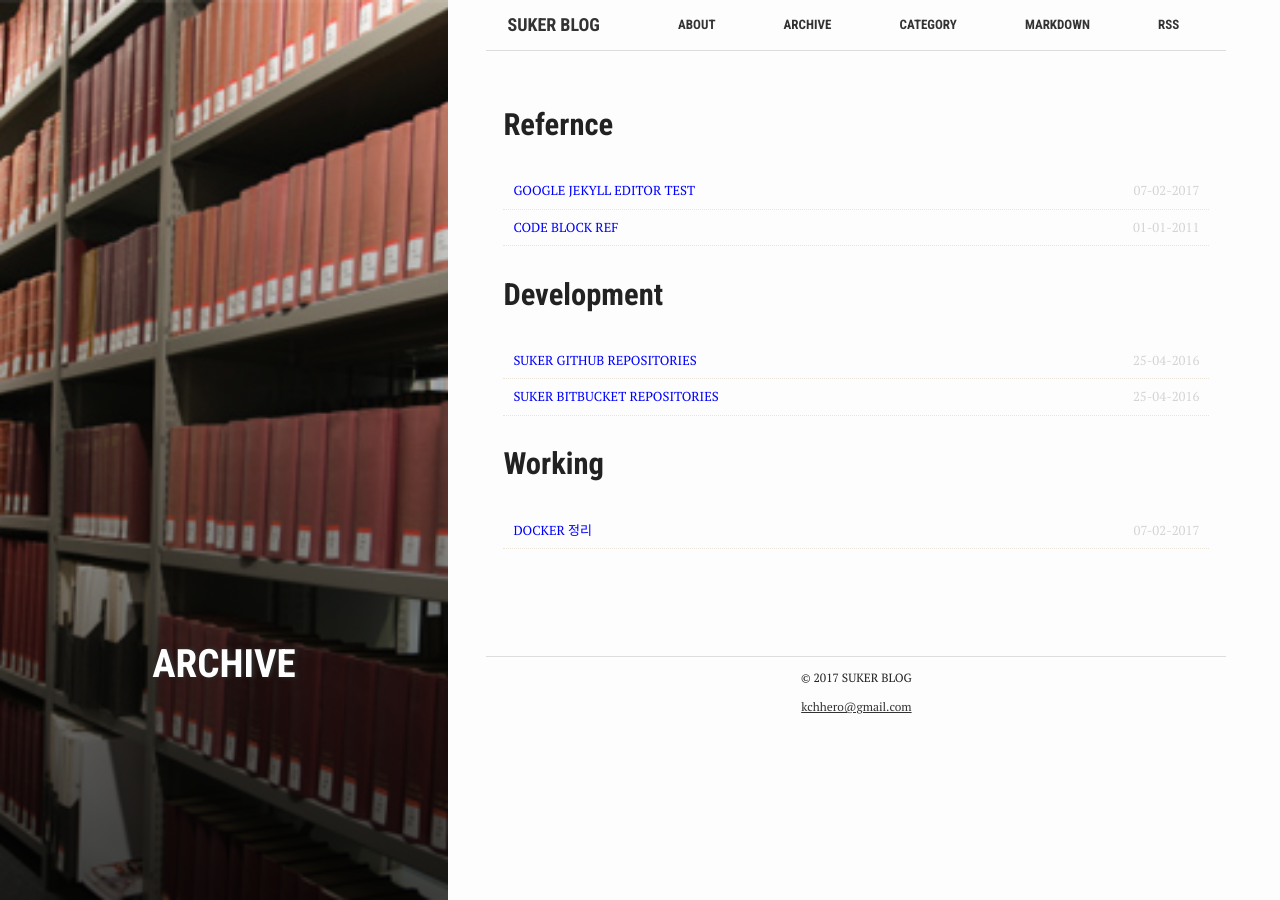
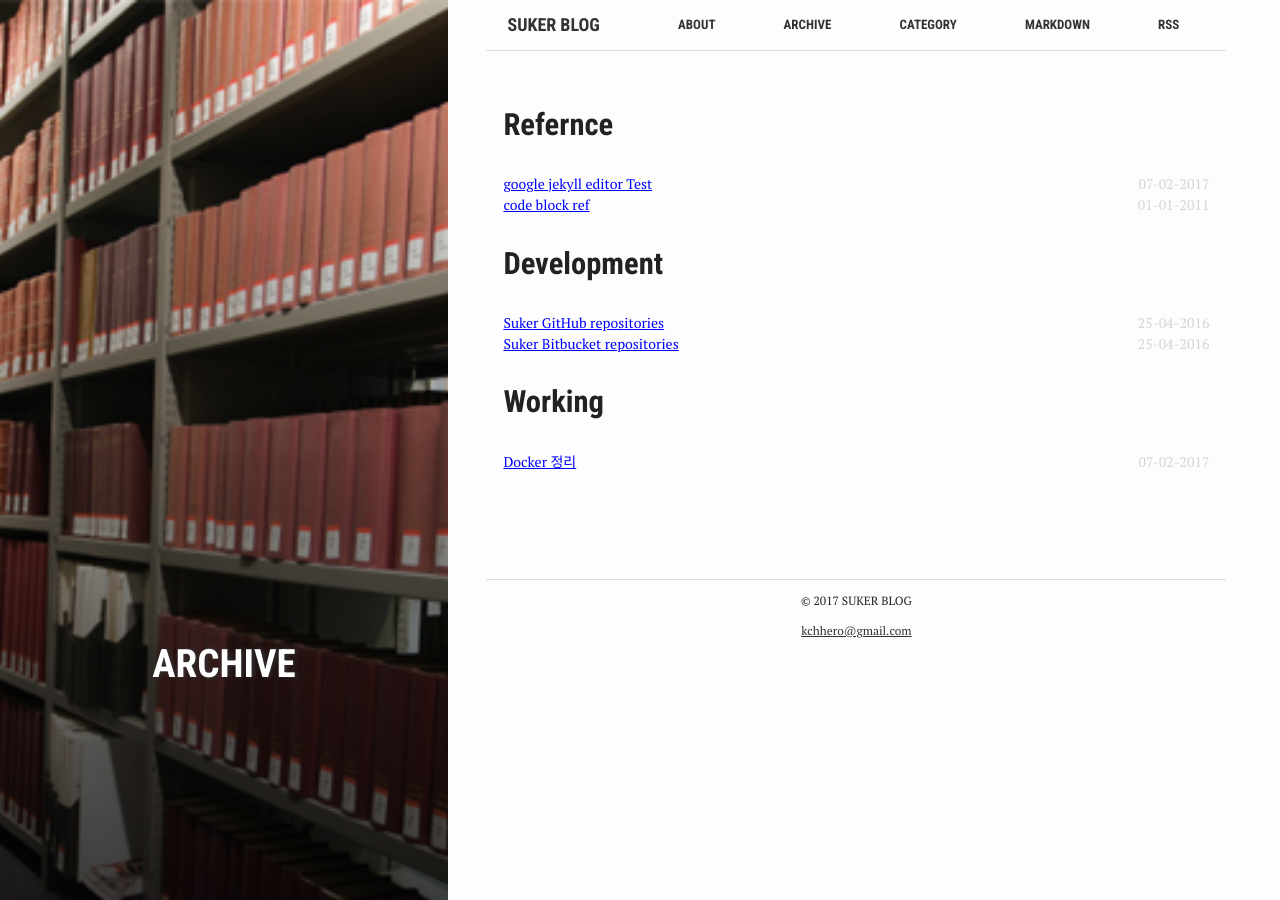
Before and after one commit to kchhero/kchhero.github.io, a Jekyll site: the page built from archive.md, in a window 1280 px wide. Built offline with Jekyll 4.4.1, drawn with Linux system fonts in a browser that asks for light colours.

Commit message:
archive update

```diff
--- a/archive.md
+++ b/archive.md
@@ -13,7 +13,7 @@ active: archive
 
 <h2 class="category-key" id="{{ t | downcase }}">{{ t | capitalize }}</h2>
 
-<ul class="year">
+<ul class="_normal">
   {% for post in posts %}
     {% if post.tags contains t %}
       <li>
--- a/assets/_sass/_layout.scss
+++ b/assets/_sass/_layout.scss
@@ -265,6 +265,13 @@ article {
   font-size: 13px
 }
 
+._normal {
+  padding: 0;
+  list-style: none;
+  text-transform: none;
+  font-size: 14px
+}
+
 .year li {
   padding: 5px;
   padding: 8px 10px;
```
